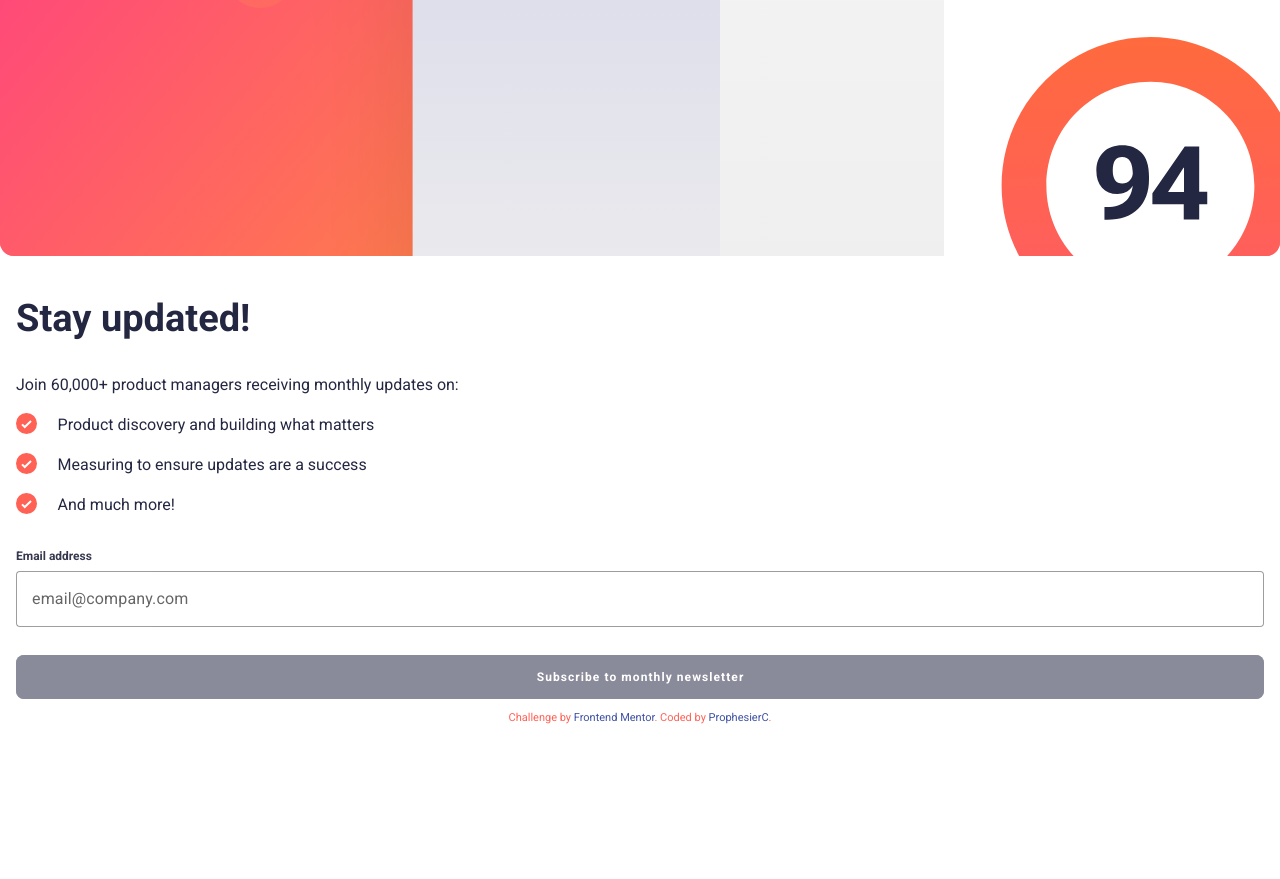
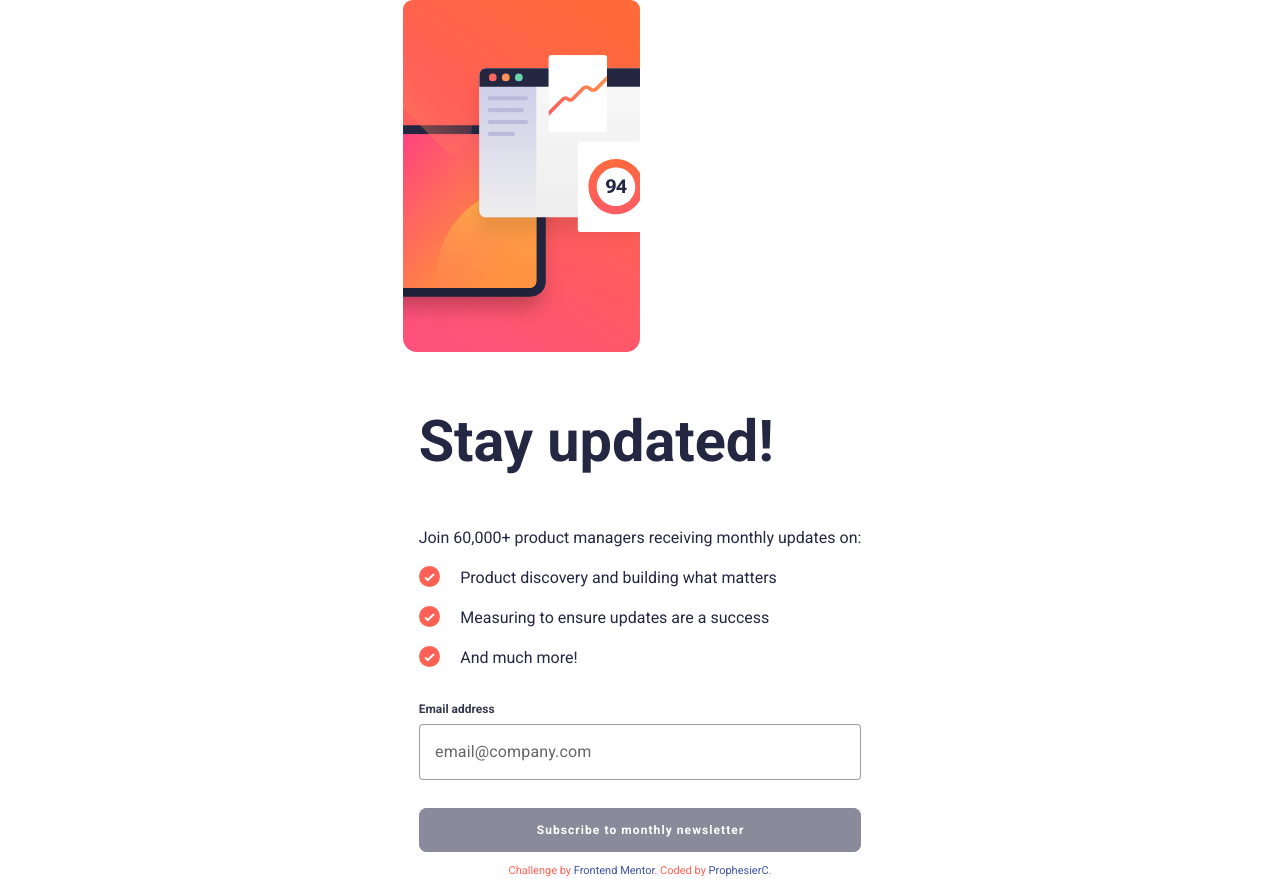
Before and after one commit to prophesierc/newsletter-sign-up-with-success-message-main, a Vue app in the folder app/: page / in a window 1280 px wide. Before the commit the page ends 800 px from the top, so only its background shows below. Built offline with nearby package versions, Linux system fonts and the light colour scheme.

Commit message:
update App.vue, ImageHandler.vue and global.css

```diff
--- a/app/src/components/ImageHandler.vue
+++ b/app/src/components/ImageHandler.vue
@@ -1,8 +1,8 @@
 <template>
   <header class="header__container">
     <picture class="header__picture">
-      <source media="(max-width: 699px)" srcset="@/assets/images/illustration-sign-up-mobile.svg">
-      <source media="(min-width: 700px)" srcset="@/assets/images/illustration-sign-up-desktop.svg">
+      <source media="(max-width: 799px)" srcset="@/assets/images/illustration-sign-up-mobile.svg">
+      <source media="(min-width: 800px)" srcset="@/assets/images/illustration-sign-up-desktop.svg">
       <img src="@/assets/images/illustration-sign-up-mobile.svg" alt="Header Picture">
     </picture>
   </header>
@@ -10,22 +10,47 @@
 
 <script>
 export default {
-  name: 'ImageSelector'
+  name: 'ImageHandler'
 }
 </script>
 
-<style>
+<style scoped>
 .header__container {
-  width: 100vw;
+  width: 100%;
   height: auto;
   overflow: hidden;
 }
 
-.header__picture img{
-  width: 100vw;
+.header__picture img {
+  width: 100%;
   height: auto;
-  max-height: 32vh;
   object-fit: cover;
   border-radius: 0 0 14px 14px;
 }
+
+@media (min-width: 800px) {
+  body {
+    display: flex;
+    flex-direction: row;
+    justify-content: space-between;
+    align-items: center;
+  }
+
+  main {
+    width: 50%;
+  }
+
+  .header__container {
+    width: 50%;
+    display: flex;
+    justify-content: flex-end;
+  }
+
+  .header__picture img {
+    width: auto;
+    max-width: 100%;
+    height: auto;
+    object-fit: contain;
+  }
+}
 </style>
--- a/app/src/global.css
+++ b/app/src/global.css
@@ -33,18 +33,20 @@ body {
   justify-content: center;
   align-items: center;
   font-family: var(--ff);
+  width: 100vw;
 }
 
 main {
   display: flex;
   flex-direction: column;
   justify-content: center;
-  margin-left: 1rem;
-  margin-right: 1rem;
+  align-items: flex-start;
+  max-width: 800px;
+  margin: 0 1em;
 }
 
 .content__title{
-  font-size: 38px;
+  font-size: calc(32px + 2vw);
   text-align: left;
   width: 100%;
   margin: .7em 0 .7em 0;
```
